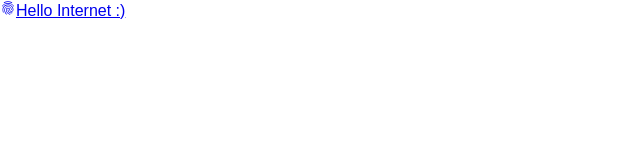
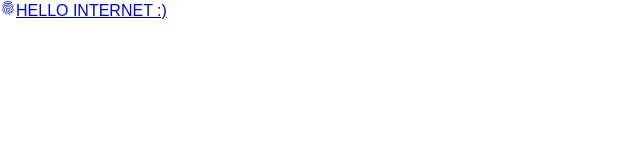
Before and after one commit to pedAraujo/my-website, a React (Create React App) app: page / in a window 1280 px wide. Shown: the top 160 px of the page, without its empty margins (0-640 px from the left). Built offline with nearby package versions, Linux system fonts and the light colour scheme.

Commit message:
welcome again

```diff
--- a/src/components/pages/Navbar.js
+++ b/src/components/pages/Navbar.js
@@ -10,7 +10,7 @@ function Navbar() {
         <div className="navbar-container container">
           <Link to="/" className="navbar-logo">
             <MdFingerprint className="navbar-icon" />
-            Hello Internet :)
+            HELLO INTERNET :)
           </Link>
           <div className="menu-icon">{}</div>
         </div>
```
